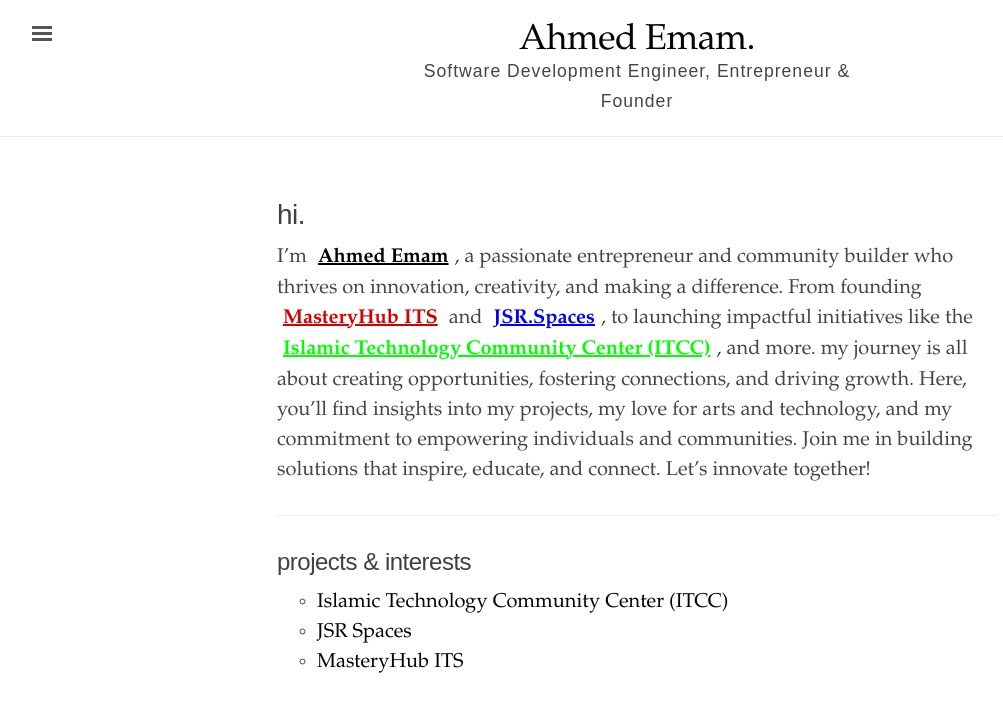
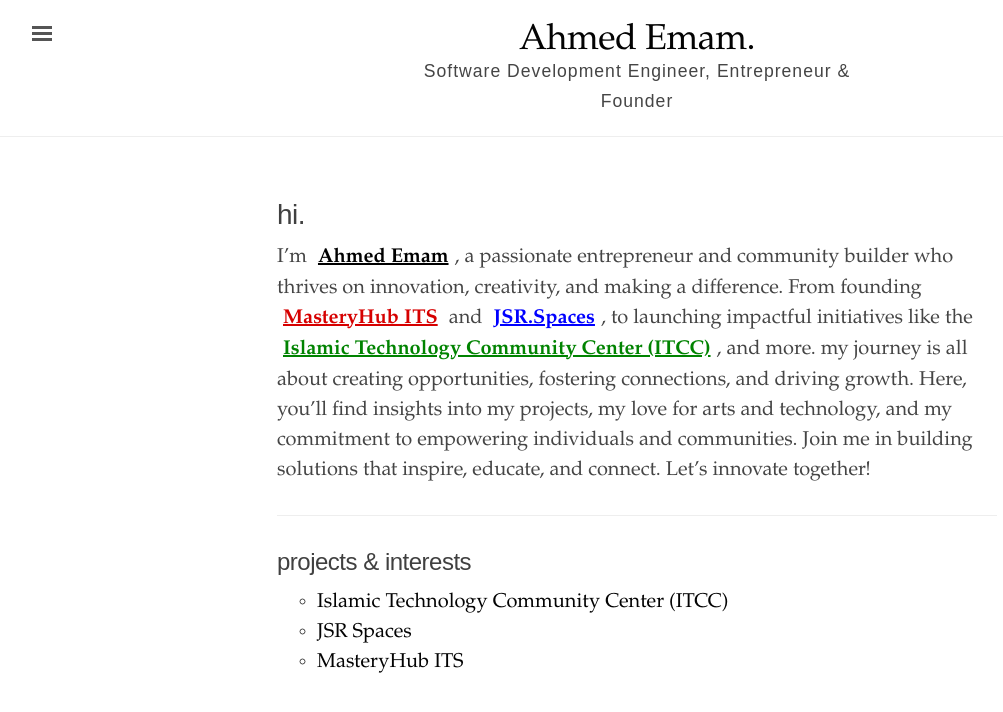
Before and after one commit to ahmedemam/ahmedemam.github.io, a Jekyll site: the page built from index.html, in a window 1280 px wide. Shown: the top 712 px of the page, without its empty margins (3-1006 px from the left). Built offline with Jekyll 4.4.1, drawn with Linux system fonts in a browser that asks for light colours.

Commit message:
masteryhub page

```diff
--- a/_sass/_ed.scss
+++ b/_sass/_ed.scss
@@ -593,7 +593,7 @@ span.green-mark:hover {
 }
 
 span.green-mark {
-  color: #00ff00;
+  color: #008300;
 }
 /*
   Poem styles
```
